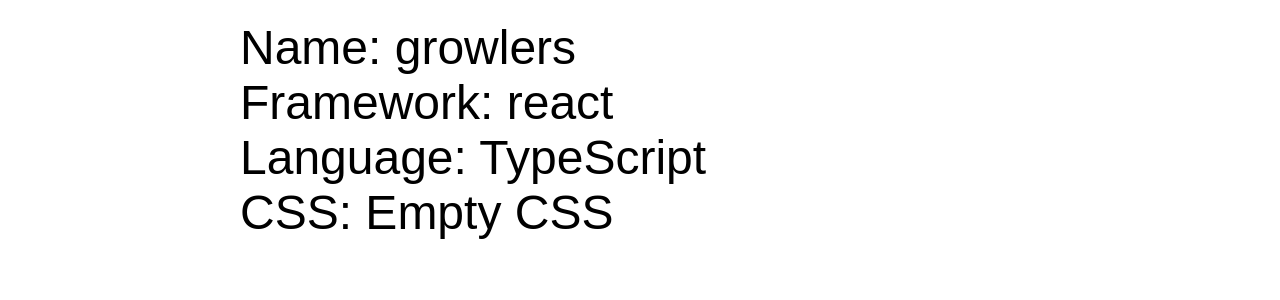
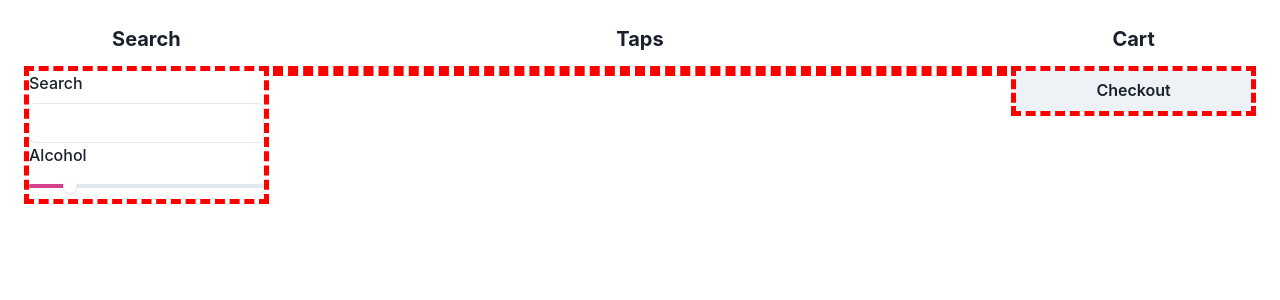
Before and after one commit to Annie-Huang/micro-fes-simplified, a React app in the folder growlers/: page / in a window 1280 px wide. Shown: the top 300 px of the page. Built offline with nearby package versions, Linux system fonts and the light colour scheme.

Commit message:
Update files directly under /src

```diff
--- a/growlers/src/App.tsx
+++ b/growlers/src/App.tsx
@@ -1,19 +1,47 @@
-import React from 'react'
-import ReactDOM from 'react-dom/client'
+import React from 'react';
+import ReactDOM from 'react-dom';
+import { SimpleGrid, Text, ChakraProvider } from '@chakra-ui/react';
 
-import './index.css'
+import Search from './components/Search';
+import Taps from './components/Taps';
+import Cart from './components/Cart';
+
+import './index.css';
+
+const H3 = ({ children }) => (
+  <Text fontSize='xl' mb={3} fontWeight='bold' textAlign='center'>
+    {children}
+  </Text>
+);
 
 const App = () => (
-  <div className="container">
-    <div>Name: growlers</div>
-    <div>Framework: react</div>
-    <div>Language: TypeScript</div>
-    <div>CSS: Empty CSS</div>
-  </div>
-)
-const rootElement = document.getElementById('app')
-if (!rootElement) throw new Error('Failed to find the root element')
+  <ChakraProvider>
+    <SimpleGrid
+      columns={[1, 1, 3]}
+      spacing={10}
+      m={[1, 1, 6]}
+      templateColumns='1fr 3fr 1fr'
+      gap={1}
+    >
+      <div>
+        <H3>Search</H3>
+        <Search />
+      </div>
+      <div>
+        <H3>Taps</H3>
+        <Taps />
+      </div>
+      <div>
+        <H3>Cart</H3>
+        <Cart />
+      </div>
+    </SimpleGrid>
+  </ChakraProvider>
+);
 
-const root = ReactDOM.createRoot(rootElement as HTMLElement)
+const rootElement = document.getElementById('app');
+if (!rootElement) throw new Error('Failed to find the root element');
 
-root.render(<App />)
+const root = ReactDOM.createRoot(rootElement as HTMLElement);
+
+root.render(<App />);
--- /dev/null
+++ b/growlers/src/constants.ts
@@ -0,0 +1,2 @@
+export const MFE_BORDER = '5px dashed red';
+// export const MFE_BORDER = "none";
--- a/growlers/src/index.css
+++ b/growlers/src/index.css
@@ -1,10 +1,3 @@
 body {
   font-family: Arial, Helvetica, sans-serif;
 }
-
-.container {
-  font-size: 3rem;
-  margin: auto;
-  max-width: 800px;
-  margin-top: 20px;
-}
```
Also changed, not shown: growlers/src/types.d.ts (added, +12 -0 lines).
